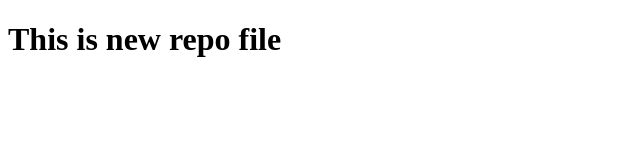
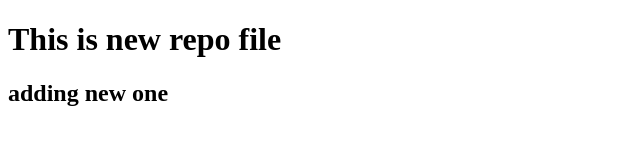
Before and after one commit to Kartheek-Lenka/practice-test, a plain HTML site: page index.html in a window 1280 px wide. Shown: the whole page, without its empty margins (0-640 px from the left). Drawn offline with Linux system fonts and the light colour scheme.

Commit message:
adding new row

```diff
--- a/index.html
+++ b/index.html
@@ -7,5 +7,6 @@
 </head>
 <body>
     <h1>This is new repo file</h1>
+    <h2>adding new one</h2>
 </body>
 </html>
```
